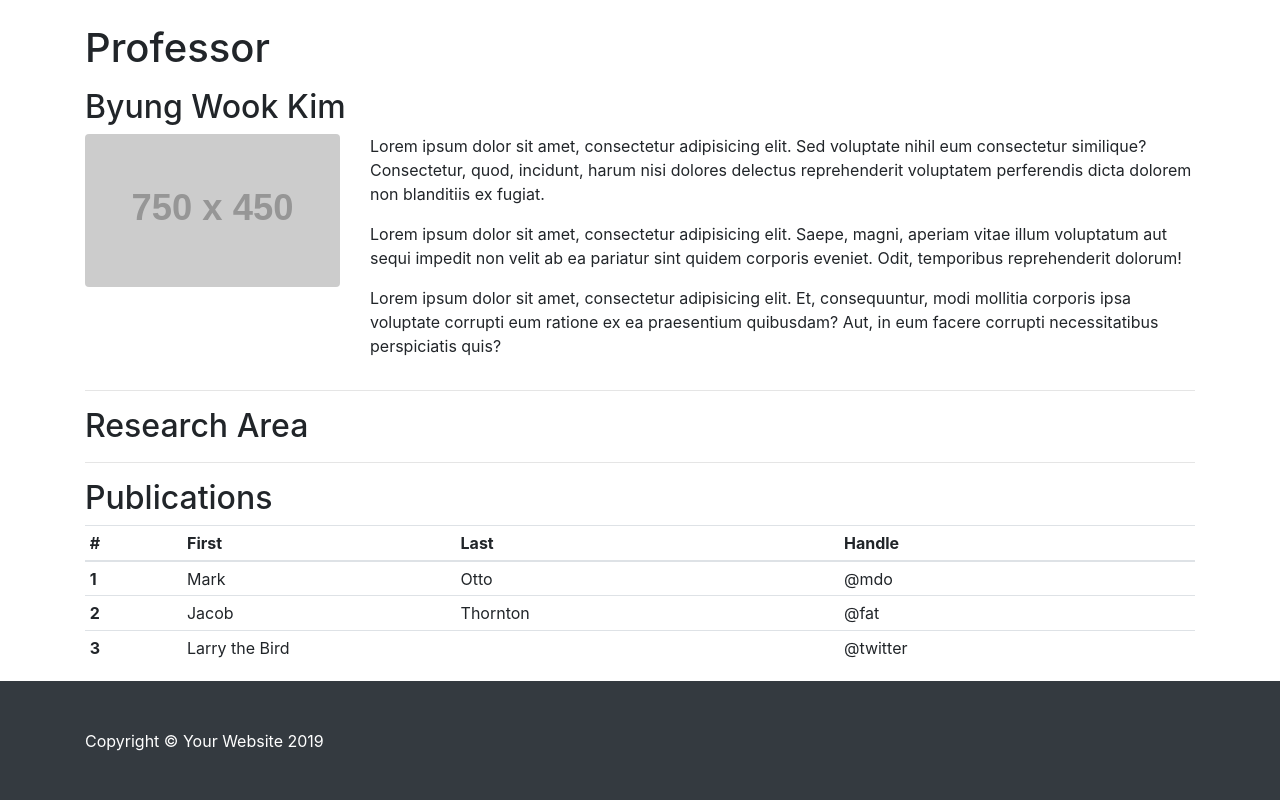
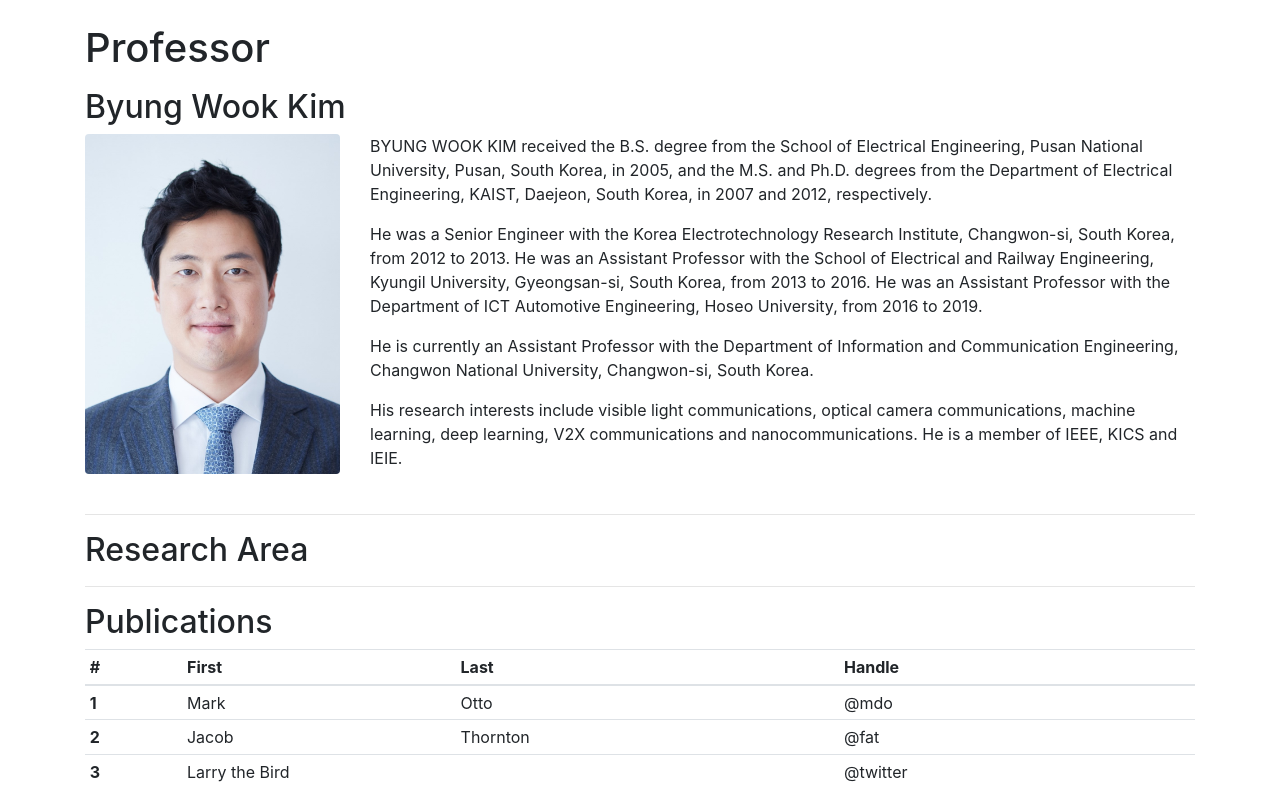
Before and after one commit to junghongkung/acslab-cwnu.github.io, a PHP site: page /professor.html in a window 1280 px wide. Shown: the part 56-856 px from the top of the page. Run offline with PHP 8.4, Linux system fonts and the light colour scheme; grey boxes labelled with a size stand in for pictures from a placeholder-image service; some libraries are stand-ins or nearby versions.

Commit message:
Update Index.html, Professor.html
[Index.html]
Resizing Carousel
Add Under Construction Message

[professor.html]
Add Professor Profile

```diff
--- a/css/modern-business.css
+++ b/css/modern-business.css
@@ -8,7 +8,7 @@ body {
 }
 
 .carousel-item {
-  height: 65vh;
+  height: 35vh;
   min-height: 300px;
   background: no-repeat center center scroll;
   -webkit-background-size: cover;
@@ -20,3 +20,7 @@ body {
 .portfolio-item {
   margin-bottom: 30px;
 }
+
+.footer {
+  text-align:center;
+}
--- a/index.html
+++ b/index.html
@@ -82,6 +82,9 @@
     </div>
   </header>
 
+  <!-- Under Construction-->
+  <div class="container"><h3 class="text-white bg-danger text-center">This website is currently under construction!!</h3></div>
+
   <!-- Page Content -->
   <div class="container">
     <h1 class="my-4">Welcome to ACSLab</h1>
--- a/professor.html
+++ b/professor.html
@@ -66,12 +66,13 @@
     <h2>Byung Wook Kim</h2>
     <div class="row">
       <div class="col-lg-3">
-        <img class="img-fluid rounded mb-4" src="http://placehold.it/750x450" alt="">
+        <img class="img-fluid rounded mb-4" src="img/profile_professor.jpg" alt="">
       </div>
       <div class="col-lg-9">
-        <p>Lorem ipsum dolor sit amet, consectetur adipisicing elit. Sed voluptate nihil eum consectetur similique? Consectetur, quod, incidunt, harum nisi dolores delectus reprehenderit voluptatem perferendis dicta dolorem non blanditiis ex fugiat.</p>
-        <p>Lorem ipsum dolor sit amet, consectetur adipisicing elit. Saepe, magni, aperiam vitae illum voluptatum aut sequi impedit non velit ab ea pariatur sint quidem corporis eveniet. Odit, temporibus reprehenderit dolorum!</p>
-        <p>Lorem ipsum dolor sit amet, consectetur adipisicing elit. Et, consequuntur, modi mollitia corporis ipsa voluptate corrupti eum ratione ex ea praesentium quibusdam? Aut, in eum facere corrupti necessitatibus perspiciatis quis?</p>
+        <p>BYUNG WOOK KIM received the B.S. degree from the School of Electrical Engineering, Pusan National University, Pusan, South Korea, in 2005, and the M.S. and Ph.D. degrees from the Department of Electrical Engineering, KAIST, Daejeon, South Korea, in 2007 and 2012, respectively.</p>
+        <p>He was a Senior Engineer with the Korea Electrotechnology Research Institute, Changwon-si, South Korea, from 2012 to 2013. He was an Assistant Professor with the School of Electrical and Railway Engineering, Kyungil University, Gyeongsan-si, South Korea, from 2013 to 2016. He was an Assistant Professor with the Department of ICT Automotive Engineering, Hoseo University, from 2016 to 2019.</p>
+        <p>He is currently an Assistant Professor with the Department of Information and Communication Engineering, Changwon National University, Changwon-si, South Korea.</p>
+        <p>His research interests include visible light communications, optical camera communications, machine learning, deep learning, V2X communications and nanocommunications. He is a member of IEEE, KICS and IEIE.</p>
       </div>
     </div>
     <hr>
```
Also changed, not shown: img/profile_professor.jpg (added).
